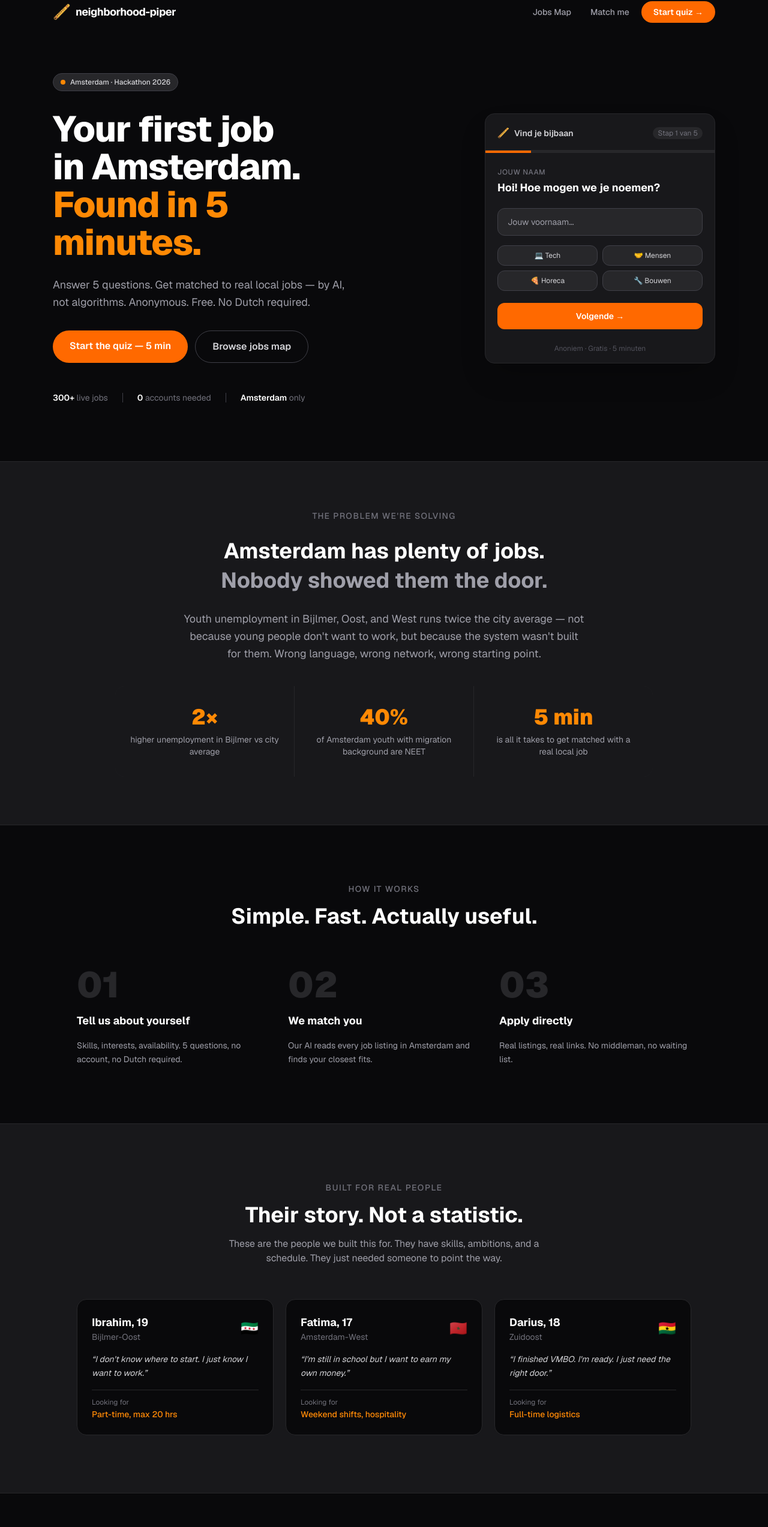
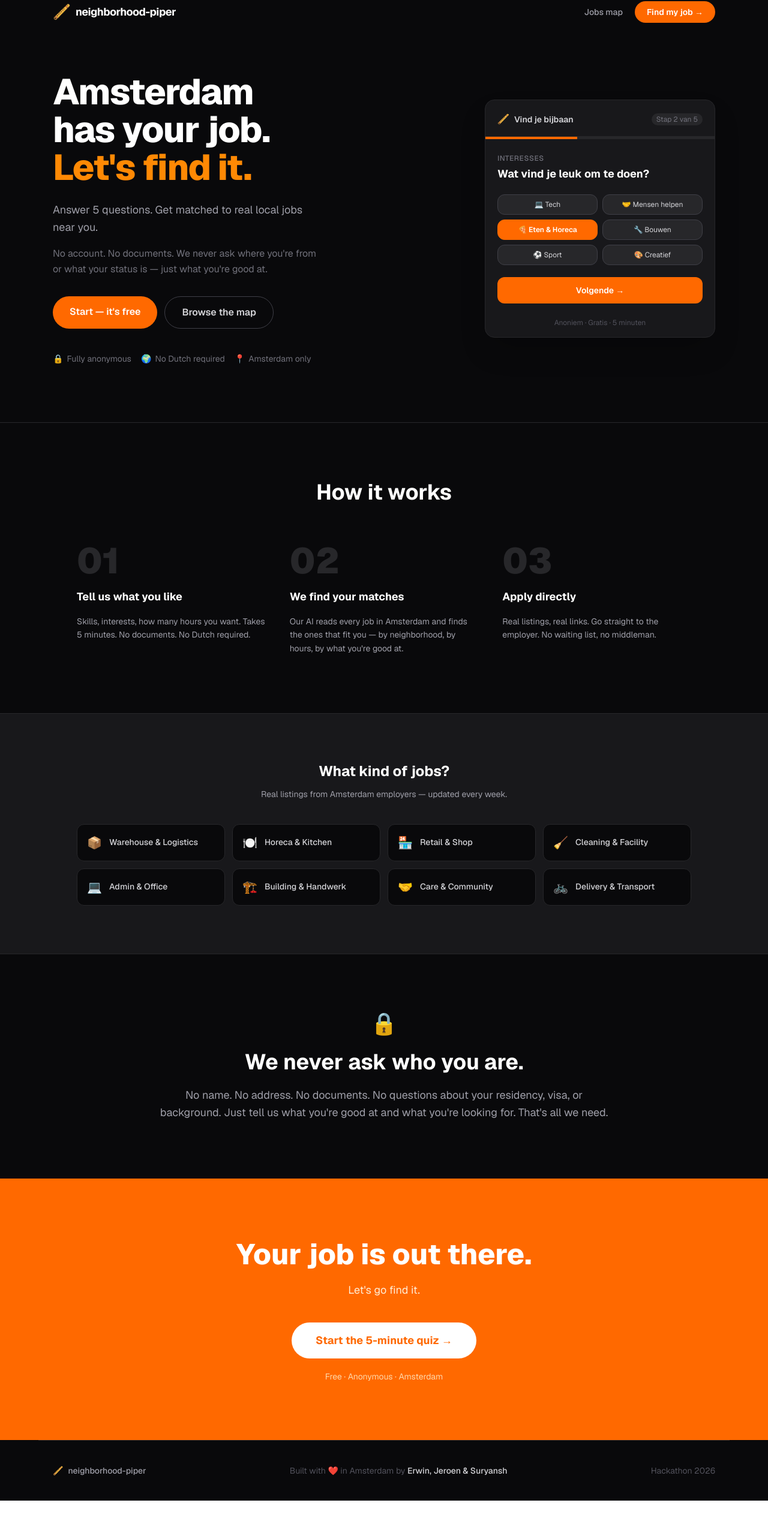
Before and after one commit to geek-suryansh/neighborhood-piper, a Next.js app: page / in a window 1280 px wide. Shown: the part 18-2564 px from the top of the page at 60% size. After the commit the page ends 2520 px from the top, so only its background shows below. Built offline with nearby package versions, Linux system fonts and the light colour scheme.

Commit message:
redesign: homepage speaks to user directly, removes pitch framing, leads with anonymous promise

```diff
--- a/app/page.tsx
+++ b/app/page.tsx
@@ -1,48 +1,32 @@
 import Link from "next/link";
-
-const PERSONAS = [
-  {
-    name: "Ibrahim",
-    age: 19,
-    district: "Bijlmer-Oost",
-    flag: "🇸🇾",
-    looking: "Part-time, max 20 hrs",
-    quote: "I don't know where to start. I just know I want to work.",
-  },
-  {
-    name: "Fatima",
-    age: 17,
-    district: "Amsterdam-West",
-    flag: "🇲🇦",
-    looking: "Weekend shifts, hospitality",
-    quote: "I'm still in school but I want to earn my own money.",
-  },
-  {
-    name: "Darius",
-    age: 18,
-    district: "Zuidoost",
-    flag: "🇬🇭",
-    looking: "Full-time logistics",
-    quote: "I finished VMBO. I'm ready. I just need the right door.",
-  },
-];
 
 const STEPS = [
   {
     n: "01",
-    title: "Tell us about yourself",
-    desc: "Skills, interests, availability. 5 questions, no account, no Dutch required.",
+    title: "Tell us what you like",
+    desc: "Skills, interests, how many hours you want. Takes 5 minutes. No documents. No Dutch required.",
   },
   {
     n: "02",
-    title: "We match you",
-    desc: "Our AI reads every job listing in Amsterdam and finds your closest fits.",
+    title: "We find your matches",
+    desc: "Our AI reads every job in Amsterdam and finds the ones that fit you — by neighborhood, by hours, by what you're good at.",
   },
   {
     n: "03",
     title: "Apply directly",
-    desc: "Real listings, real links. No middleman, no waiting list.",
+    desc: "Real listings, real links. Go straight to the employer. No waiting list, no middleman.",
   },
+];
+
+const CATEGORIES = [
+  { emoji: "📦", label: "Warehouse & Logistics" },
+  { emoji: "🍽️", label: "Horeca & Kitchen" },
+  { emoji: "🏪", label: "Retail & Shop" },
+  { emoji: "🧹", label: "Cleaning & Facility" },
+  { emoji: "💻", label: "Admin & Office" },
+  { emoji: "🏗️", label: "Building & Handwerk" },
+  { emoji: "🤝", label: "Care & Community" },
+  { emoji: "🚲", label: "Delivery & Transport" },
 ];
 
 export default function Home() {
@@ -57,16 +41,13 @@ export default function Home() {
         </div>
         <div className="flex items-center gap-2">
           <Link href="/jobs" className="hidden sm:block text-zinc-400 text-sm font-medium hover:text-white transition-colors px-3 py-2">
-            Jobs Map
-          </Link>
-          <Link href="/match" className="hidden sm:block text-zinc-400 text-sm font-medium hover:text-white transition-colors px-3 py-2">
-            Match me
+            Jobs map
           </Link>
           <Link
             href="/stap"
             className="bg-orange-500 text-white px-5 py-2 rounded-full text-sm font-semibold hover:bg-orange-400 transition-colors"
           >
-            Start quiz →
+            Find my job →
           </Link>
         </div>
       </nav>
@@ -74,73 +55,80 @@ export default function Home() {
       {/* ── Hero ────────────────────────────────────────────────── */}
       <section className="max-w-6xl mx-auto px-6 pt-16 pb-24 grid grid-cols-1 lg:grid-cols-2 gap-12 items-center">
 
-        {/* Left — copy */}
+        {/* Left */}
         <div>
-          <div className="inline-flex items-center gap-2 bg-zinc-800 text-zinc-300 text-xs font-medium px-3 py-1.5 rounded-full mb-8 border border-zinc-700">
-            <span className="w-2 h-2 rounded-full bg-orange-400 animate-pulse inline-block" />
-            Amsterdam · Hackathon 2026
-          </div>
-
           <h1 className="text-5xl sm:text-6xl font-extrabold leading-[1.05] tracking-tight mb-6">
-            Your first job<br />
-            in Amsterdam.<br />
-            <span className="text-orange-400">Found in 5 minutes.</span>
+            Amsterdam<br />
+            has your job.<br />
+            <span className="text-orange-400">Let&apos;s find it.</span>
           </h1>
 
-          <p className="text-zinc-400 text-lg leading-relaxed mb-8 max-w-lg">
-            Answer 5 questions. Get matched to real local jobs — by AI, not algorithms.
-            Anonymous. Free. No Dutch required.
+          <p className="text-zinc-400 text-lg leading-relaxed mb-4 max-w-md">
+            Answer 5 questions. Get matched to real local jobs near you.
           </p>
 
-          <div className="flex flex-col sm:flex-row gap-3 mb-12">
+          <p className="text-zinc-500 text-base leading-relaxed mb-8 max-w-md">
+            No account. No documents. We never ask where you&apos;re from
+            or what your status is — just what you&apos;re good at.
+          </p>
+
+          <div className="flex flex-col sm:flex-row gap-3 mb-10">
             <Link
               href="/stap"
               className="bg-orange-500 hover:bg-orange-400 text-white px-7 py-3.5 rounded-full font-semibold text-base transition-colors text-center"
             >
-              Start the quiz — 5 min
+              Start — it&apos;s free
             </Link>
             <Link
               href="/jobs"
               className="border border-zinc-700 hover:border-zinc-500 text-zinc-300 hover:text-white px-7 py-3.5 rounded-full font-semibold text-base transition-colors text-center"
             >
-              Browse jobs map
+              Browse the map
             </Link>
           </div>
 
-          <div className="flex items-center gap-6 text-sm text-zinc-500">
-            <span><span className="text-white font-semibold">300+</span> live jobs</span>
-            <span className="w-px h-4 bg-zinc-700" />
-            <span><span className="text-white font-semibold">0</span> accounts needed</span>
-            <span className="w-px h-4 bg-zinc-700" />
-            <span><span className="text-white font-semibold">Amsterdam</span> only</span>
+          <div className="flex flex-wrap items-center gap-4 text-sm text-zinc-500">
+            <span className="flex items-center gap-1.5"><span className="text-zinc-300">🔒</span> Fully anonymous</span>
+            <span className="flex items-center gap-1.5"><span className="text-zinc-300">🌍</span> No Dutch required</span>
+            <span className="flex items-center gap-1.5"><span className="text-zinc-300">📍</span> Amsterdam only</span>
           </div>
         </div>
 
         {/* Right — quiz card mock */}
         <div className="flex justify-center lg:justify-end">
           <div className="w-full max-w-sm bg-zinc-900 rounded-2xl border border-zinc-800 shadow-2xl overflow-hidden">
-            {/* card header */}
             <div className="px-5 pt-5 pb-4 border-b border-zinc-800 flex items-center justify-between">
               <div className="flex items-center gap-2">
                 <span className="text-base">🪈</span>
                 <span className="text-sm font-semibold text-zinc-300">Vind je bijbaan</span>
               </div>
-              <span className="text-xs text-zinc-500 bg-zinc-800 px-2 py-0.5 rounded-full">Stap 1 van 5</span>
+              <span className="text-xs text-zinc-500 bg-zinc-800 px-2 py-0.5 rounded-full">Stap 2 van 5</span>
             </div>
-            {/* progress bar */}
             <div className="h-1 bg-zinc-800">
-              <div className="h-1 bg-orange-500 w-[20%]" />
+              <div className="h-1 bg-orange-500 w-[40%]" />
             </div>
-            {/* question */}
             <div className="px-5 py-6">
-              <p className="text-xs text-zinc-500 mb-1 font-medium uppercase tracking-wider">Jouw naam</p>
-              <p className="text-lg font-bold text-white mb-5">Hoi! Hoe mogen we je noemen?</p>
-              <div className="bg-zinc-800 rounded-xl px-4 py-3 text-zinc-400 text-sm border border-zinc-700 mb-4">
-                Jouw voornaam...
+              <p className="text-xs text-zinc-500 mb-1 font-medium uppercase tracking-wider">Interesses</p>
+              <p className="text-lg font-bold text-white mb-5">Wat vind je leuk om te doen?</p>
+              <div className="grid grid-cols-2 gap-2 mb-5">
+                {[
+                  { e: "💻", l: "Tech" },
+                  { e: "🤝", l: "Mensen helpen" },
+                  { e: "🍕", l: "Eten & Horeca" },
+                  { e: "🔧", l: "Bouwen" },
+                  { e: "⚽", l: "Sport" },
+                  { e: "🎨", l: "Creatief" },
+                ].map(s => (
+                  <div
+                    key={s.l}
+                    className={`border rounded-xl px-3 py-2 text-xs text-center transition-colors cursor-pointer ${
+                      s.l === "Eten & Horeca"
+                        ? "bg-orange-500 border-orange-500 text-white font-semibold"
+                        : "bg-zinc-800 border-zinc-700 text-zinc-300 hover:border-zinc-500"
+                    }`}
+                  >
+                    {s.e} {s.l}
                   </div>
-              <div className="grid grid-cols-2 gap-2 mb-5">
-                {["💻 Tech", "🤝 Mensen", "🍕 Horeca", "🔧 Bouwen"].map(s => (
-                  <div key={s} className="bg-zinc-800 hover:bg-zinc-700 border border-zinc-700 rounded-xl px-3 py-2 text-xs text-zinc-300 text-center cursor-pointer transition-colors">{s}</div>
                 ))}
               </div>
               <div className="bg-orange-500 rounded-xl py-3 text-center text-sm font-semibold text-white">
@@ -154,42 +142,13 @@ export default function Home() {
         </div>
       </section>
 
-      {/* ── The Problem ─────────────────────────────────────────── */}
-      <section className="bg-zinc-900 border-y border-zinc-800 py-20 px-6">
-        <div className="max-w-4xl mx-auto text-center">
-          <p className="text-zinc-500 text-sm font-medium uppercase tracking-widest mb-6">The problem we&apos;re solving</p>
-          <h2 className="text-3xl sm:text-4xl font-bold text-white leading-snug mb-6">
-            Amsterdam has plenty of jobs.<br />
-            <span className="text-zinc-400">Nobody showed them the door.</span>
+      {/* ── How it works ────────────────────────────────────────── */}
+      <section className="border-t border-zinc-800 py-24 px-6" id="how-it-works">
+        <div className="max-w-5xl mx-auto">
+          <h2 className="text-3xl sm:text-4xl font-bold text-white text-center mb-16">
+            How it works
           </h2>
-          <p className="text-zinc-400 text-lg leading-relaxed max-w-2xl mx-auto mb-10">
-            Youth unemployment in Bijlmer, Oost, and West runs twice the city average —
-            not because young people don&apos;t want to work, but because the system
-            wasn&apos;t built for them. Wrong language, wrong network, wrong starting point.
-          </p>
-          <div className="grid grid-cols-1 sm:grid-cols-3 gap-px bg-zinc-800 rounded-2xl overflow-hidden">
-            {[
-              { stat: "2×", label: "higher unemployment in Bijlmer vs city average" },
-              { stat: "40%", label: "of Amsterdam youth with migration background are NEET" },
-              { stat: "5 min", label: "is all it takes to get matched with a real local job" },
-            ].map((s) => (
-              <div key={s.stat} className="bg-zinc-900 px-6 py-8 text-center">
-                <p className="text-4xl font-black text-orange-400 mb-2">{s.stat}</p>
-                <p className="text-sm text-zinc-400 leading-snug">{s.label}</p>
-              </div>
-            ))}
-          </div>
-        </div>
-      </section>
-
-      {/* ── How it works ────────────────────────────────────────── */}
-      <section className="py-24 px-6" id="how-it-works">
-        <div className="max-w-5xl mx-auto">
-          <p className="text-zinc-500 text-sm font-medium uppercase tracking-widest mb-4 text-center">How it works</p>
-          <h2 className="text-3xl sm:text-4xl font-bold text-white text-center mb-16">
-            Simple. Fast. Actually useful.
-          </h2>
-          <div className="grid grid-cols-1 sm:grid-cols-3 gap-8">
+          <div className="grid grid-cols-1 sm:grid-cols-3 gap-10">
             {STEPS.map((s) => (
               <div key={s.n} className="flex flex-col gap-4">
                 <span className="text-6xl font-black text-zinc-800 leading-none">{s.n}</span>
@@ -201,76 +160,56 @@ export default function Home() {
         </div>
       </section>
 
-      {/* ── Personas ────────────────────────────────────────────── */}
-      <section className="bg-zinc-900 border-y border-zinc-800 py-24 px-6">
+      {/* ── Job categories ──────────────────────────────────────── */}
+      <section className="bg-zinc-900 border-y border-zinc-800 py-20 px-6">
         <div className="max-w-5xl mx-auto">
-          <p className="text-zinc-500 text-sm font-medium uppercase tracking-widest mb-4 text-center">Built for real people</p>
-          <h2 className="text-3xl sm:text-4xl font-bold text-white text-center mb-4">
-            Their story. Not a statistic.
+          <h2 className="text-2xl font-bold text-white text-center mb-3">
+            What kind of jobs?
           </h2>
-          <p className="text-zinc-400 text-center mb-14 max-w-xl mx-auto">
-            These are the people we built this for. They have skills, ambitions, and a schedule.
-            They just needed someone to point the way.
+          <p className="text-zinc-400 text-center mb-10 max-w-md mx-auto text-sm">
+            Real listings from Amsterdam employers — updated every week.
           </p>
-          <div className="grid grid-cols-1 sm:grid-cols-3 gap-5">
-            {PERSONAS.map((p) => (
-              <div key={p.name} className="bg-zinc-950 border border-zinc-800 rounded-2xl p-6 flex flex-col gap-4 hover:border-zinc-600 transition-colors">
-                <div className="flex items-center justify-between">
-                  <div>
-                    <p className="text-white font-bold text-lg">{p.name}, {p.age}</p>
-                    <p className="text-zinc-500 text-sm">{p.district}</p>
-                  </div>
-                  <span className="text-2xl">{p.flag}</span>
-                </div>
-                <p className="text-zinc-300 text-sm leading-relaxed italic">
-                  &ldquo;{p.quote}&rdquo;
-                </p>
-                <div className="mt-auto pt-3 border-t border-zinc-800">
-                  <p className="text-xs text-zinc-500">Looking for</p>
-                  <p className="text-sm text-orange-400 font-medium mt-0.5">{p.looking}</p>
-                </div>
+          <div className="grid grid-cols-2 sm:grid-cols-4 gap-3">
+            {CATEGORIES.map((c) => (
+              <div key={c.label} className="bg-zinc-950 border border-zinc-800 rounded-xl px-4 py-4 flex items-center gap-3 hover:border-zinc-600 transition-colors">
+                <span className="text-xl">{c.emoji}</span>
+                <span className="text-sm text-zinc-300 font-medium leading-snug">{c.label}</span>
               </div>
             ))}
           </div>
         </div>
       </section>
 
-      {/* ── Trust bar ───────────────────────────────────────────── */}
-      <section className="py-14 px-6 border-b border-zinc-800">
-        <div className="max-w-4xl mx-auto grid grid-cols-2 sm:grid-cols-4 gap-6 text-center">
-          {[
-            { icon: "🔒", label: "Anonymous", sub: "No account ever" },
-            { icon: "🆓", label: "Free", sub: "Always, forever" },
-            { icon: "📍", label: "Amsterdam", sub: "Real local listings" },
-            { icon: "🌍", label: "Any language", sub: "Dutch not required" },
-          ].map((t) => (
-            <div key={t.label} className="flex flex-col items-center gap-2">
-              <span className="text-2xl">{t.icon}</span>
-              <p className="text-white font-semibold text-sm">{t.label}</p>
-              <p className="text-zinc-500 text-xs">{t.sub}</p>
-            </div>
-          ))}
+      {/* ── Anonymous promise ───────────────────────────────────── */}
+      <section className="py-24 px-6">
+        <div className="max-w-3xl mx-auto text-center">
+          <span className="text-4xl mb-6 block">🔒</span>
+          <h2 className="text-3xl sm:text-4xl font-bold text-white mb-5">
+            We never ask who you are.
+          </h2>
+          <p className="text-zinc-400 text-lg leading-relaxed">
+            No name. No address. No documents. No questions about your residency, visa, or background.
+            Just tell us what you&apos;re good at and what you&apos;re looking for.
+            That&apos;s all we need.
+          </p>
         </div>
       </section>
 
       {/* ── CTA ─────────────────────────────────────────────────── */}
-      <section className="py-28 px-6 text-center">
-        <div className="max-w-2xl mx-auto">
+      <section className="bg-orange-500 py-24 px-6 text-center">
         <h2 className="text-4xl sm:text-5xl font-extrabold text-white leading-tight mb-4">
-            A new city shouldn&apos;t<br />
-            feel like a maze.
+          Your job is out there.
         </h2>
-          <p className="text-zinc-400 text-lg mb-10">
-            We built this because everyone deserves a neighbor who knows the way.
+        <p className="text-orange-100 text-lg mb-10 max-w-md mx-auto">
+          Let&apos;s go find it.
         </p>
         <Link
           href="/stap"
-            className="inline-block bg-orange-500 hover:bg-orange-400 text-white px-10 py-4 rounded-full text-lg font-bold transition-colors"
+          className="inline-block bg-white hover:bg-orange-50 text-orange-500 px-10 py-4 rounded-full text-lg font-bold transition-colors"
         >
-            Find my job in Amsterdam →
+          Start the 5-minute quiz →
         </Link>
-          <p className="text-zinc-600 text-sm mt-5">5 minutes · anonymous · free</p>
-        </div>
+        <p className="text-orange-200 text-sm mt-5">Free · Anonymous · Amsterdam</p>
       </section>
 
       {/* ── Footer ──────────────────────────────────────────────── */}
```
Lines whose indentation alone changed are shown as unchanged.
